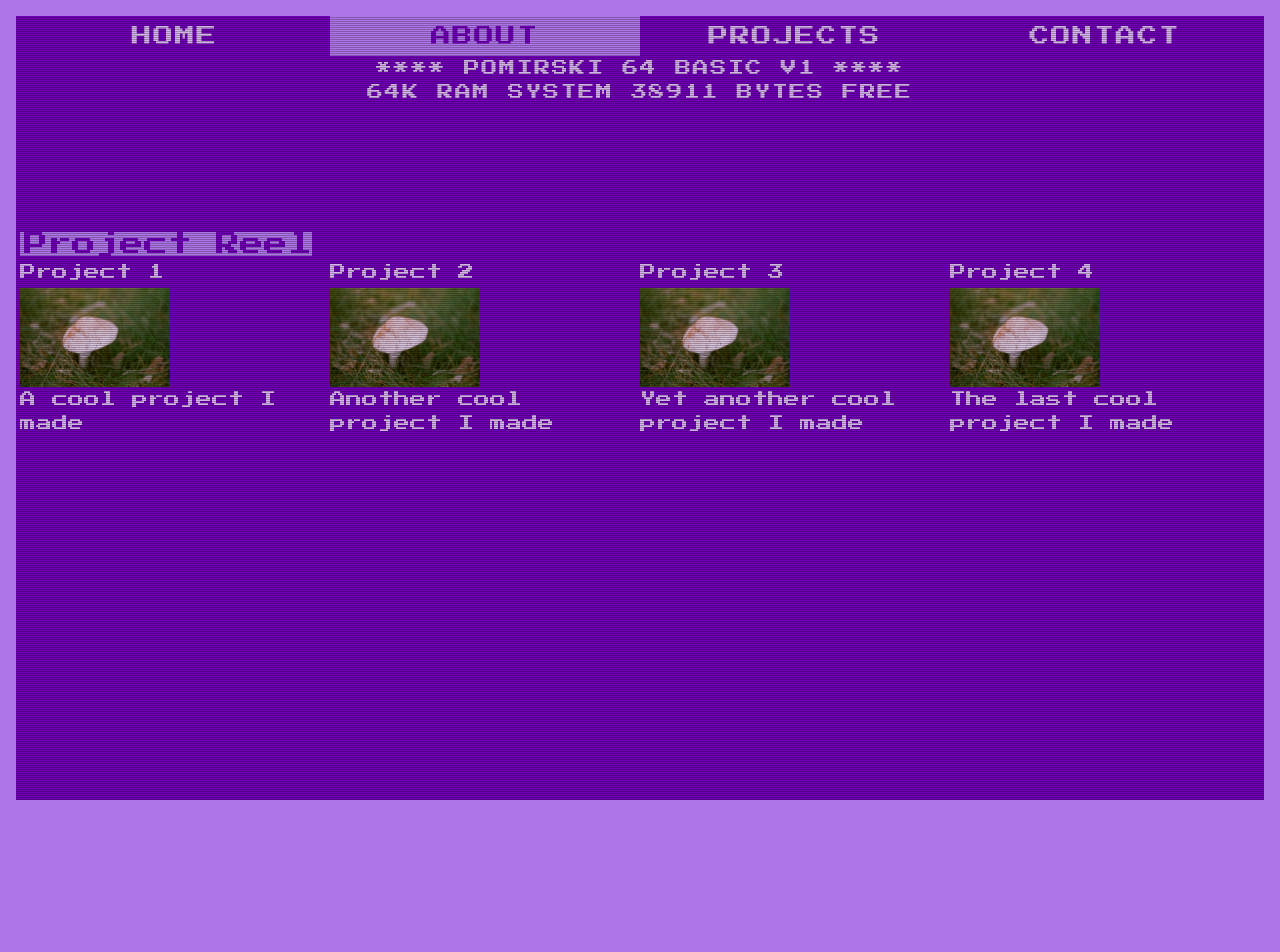
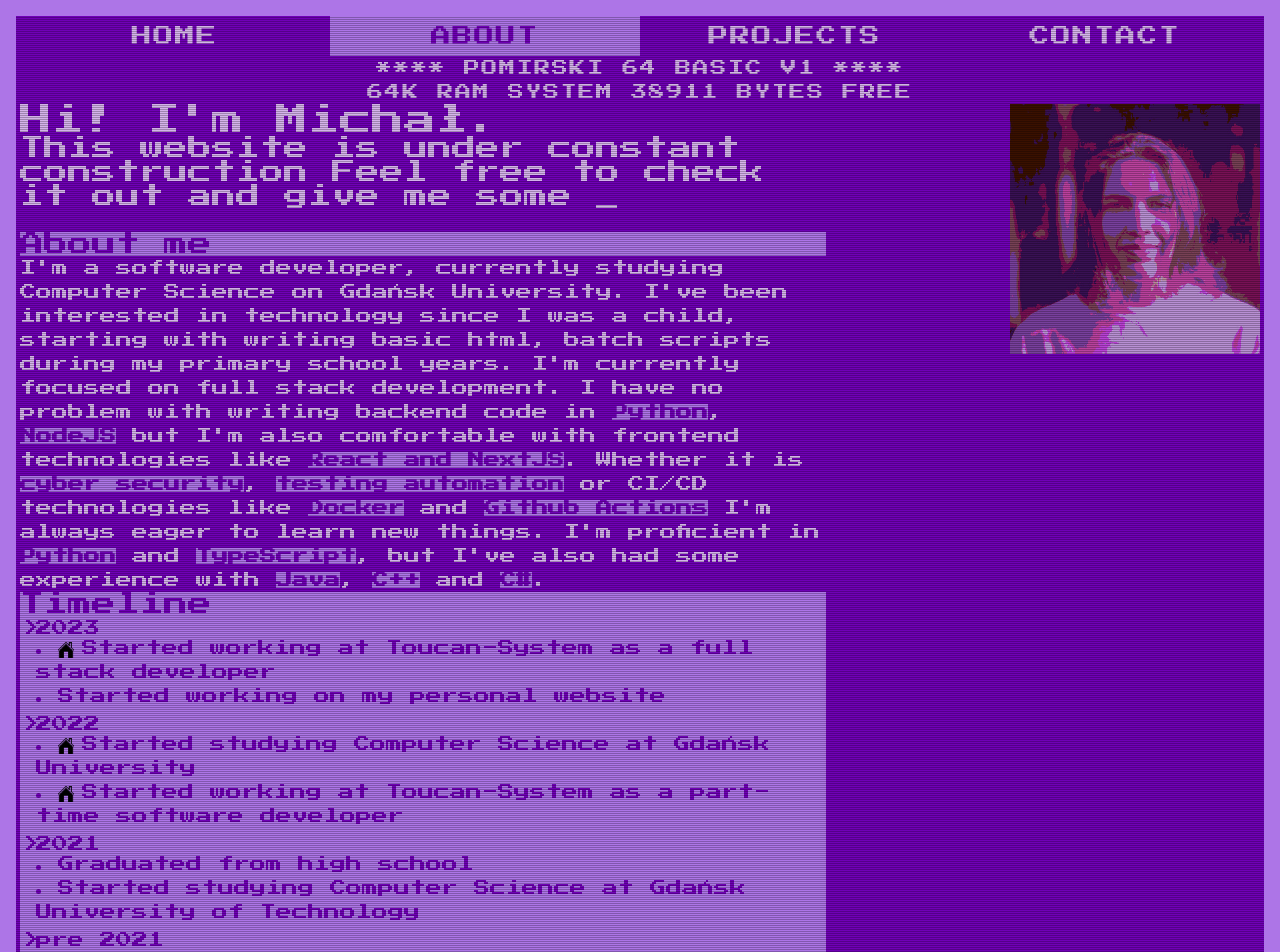
Before and after one commit to mpomirski/portfolio, a Next.js app: page /about in a window 1280 px wide. Shown: the top 952 px of the page. Before the commit the page ends 800 px from the top, so only its background shows below. Built offline with nearby package versions, Linux system fonts and the light colour scheme.

Commit message:
Added about page

```diff
--- a/src/app/about/page.tsx
+++ b/src/app/about/page.tsx
@@ -1,13 +1,17 @@
 import Header from '@/components/Header';
 import About from '@/components/About';
+import Introduction from '@/components/Introduction';
 import ButtonState from '@/utils/ButtonState';
 const AboutPage: React.FC = () => {
   return (
     <div className="content px-1 min-h-[calc(100vh-1rem)] relative">
       <Header current_website={ButtonState.ABOUT} />
       <main className="min-h-32">
+        <Introduction />
+      </main>
+      <section className="w-[65%]">
         <About />
-      </main>
+      </section>
     </div>
   );
 };
--- a/src/app/page.tsx
+++ b/src/app/page.tsx
@@ -2,7 +2,35 @@ import About from '@/components/About';
 import Introduction from '@/components/Introduction';
 import Header from '@/components/Header';
 import ButtonState from '@/utils/ButtonState';
-
+import ProjectReel from '@/components/ProjectReel';
+import Project from '@/components/Project';
+import my_image from '../../public/my_image3.jpg';
+const projects = [
+  <Project
+    title="Project 1"
+    description="A cool project I made"
+    image={my_image}
+    key="1"
+  />,
+  <Project
+    title="Project 2"
+    description="Another cool project I made"
+    image={my_image}
+    key="2"
+  />,
+  <Project
+    title="Project 3"
+    description="Yet another cool project I made"
+    image={my_image}
+    key="3"
+  />,
+  <Project
+    title="Project 4"
+    description="The last cool project I made"
+    image={my_image}
+    key="4"
+  />,
+];
 export default function Home() {
   return (
     <div className="content px-1 min-h-[calc(100vh-1rem)] relative">
@@ -11,7 +39,7 @@ export default function Home() {
         <Introduction />
       </main>
       <section>
-        <About />
+        <ProjectReel projects={projects} />
       </section>
     </div>
   );
--- a/src/components/About.tsx
+++ b/src/components/About.tsx
@@ -1,37 +1,26 @@
 import React from 'react';
-import ProjectReel from '@/components/ProjectReel';
-import Project from '@/components/Project';
-import my_image from '../../public/my_image3.jpg';
-const projects = [
-  <Project
-    title="Project 1"
-    description="A cool project I made"
-    image={my_image}
-    key="1"
-  />,
-  <Project
-    title="Project 2"
-    description="Another cool project I made"
-    image={my_image}
-    key="2"
-  />,
-  <Project
-    title="Project 3"
-    description="Yet another cool project I made"
-    image={my_image}
-    key="3"
-  />,
-  <Project
-    title="Project 4"
-    description="The last cool project I made"
-    image={my_image}
-    key="4"
-  />,
-];
+import Timeline from '@/components/Timeline';
+
 const About: React.FC = () => {
   return (
     <div>
-      <ProjectReel projects={projects} />
+      <h2 className="bg-[var(--background-color)] text-[var(--foreground-color)]">
+        About me
+      </h2>
+      <p className="[&>b]:bg-[var(--background-color)] [&>b]:text-[var(--foreground-color)]">
+        I'm a software developer, currently studying Computer Science on Gdańsk
+        University. I've been interested in technology since I was a child,
+        starting with writing basic html, batch scripts during my primary school
+        years. I'm currently focused on full stack development. I have no
+        problem with writing backend code in <b>Python</b>, <b>NodeJS</b> but
+        I'm also comfortable with frontend technologies like{' '}
+        <b>React and NextJS</b>. Whether it is <b>cyber security</b>,{' '}
+        <b>testing automation</b> or CI/CD technologies like <b>Docker</b> and{' '}
+        <b>Github Actions</b> I'm always eager to learn new things. I'm
+        proficient in <b>Python</b> and <b>TypeScript</b>, but I've also had
+        some experience with <b>Java</b>, <b>C++</b> and <b>C#</b>.
+      </p>
+      <Timeline />
     </div>
   );
 };
--- a/src/components/Introduction.tsx
+++ b/src/components/Introduction.tsx
@@ -8,18 +8,28 @@ enum IntroductionState {
   'Image',
   'Description',
 }
-const Introduction: React.FC = () => {
+
+interface IntroductionProps {
+  introduction?: string;
+  description?: string;
+}
+const Introduction: React.FC<IntroductionProps> = ({
+  introduction,
+  description,
+}) => {
   const [introState, setIntroState] = useState<IntroductionState>(
     IntroductionState.Introduction,
   );
-  const description =
-    'This website is under constant construction \
+  if (!introduction) introduction = "Hi! I'm Michał.";
+  if (!description)
+    description =
+      'This website is under constant construction \
     Feel free to check it out and give me some feedback!';
   return (
     <div className="relative w-full h-max">
       <div className="flex flex-col w-[65%]">
         <Typewriter
-          text="Hi! I'm Michał."
+          text={introduction}
           size={'h1'}
           speed={50}
           onFinish={() => setIntroState(IntroductionState.Image)}
--- a/src/components/ProjectReel.tsx
+++ b/src/components/ProjectReel.tsx
@@ -1,6 +1,5 @@
 import React from 'react';
 import Project from '@/components/Project';
-
 interface ProjectReelProps {
   projects: React.ReactElement<typeof Project>[];
 }
--- /dev/null
+++ b/src/components/Timeline.tsx
@@ -0,0 +1,83 @@
+import WorkIcon from '../../public/home.png';
+import SchoolIcon from '../../public/home.png';
+import Image from 'next/image';
+
+const Timeline: React.FC = () => {
+  return (
+    <div className="flex flex-col h-full">
+      <h2 className="bg-[var(--background-color)] text-[var(--foreground-color)]">
+        Timeline
+      </h2>
+      <div className="flex flex-row items-center justify-center bg-[var(--background-color)] text-[var(--foreground-color)] relative">
+        <ul className="flex flex-col relative ml-3 [&_ul]:list-disc [&_ul]:list-inside [&_h3]:before:absolute [&_h3]:before:-ml-3 [&_h3]:before:content-['>']">
+          <li className="p-1">
+            <h3>2023</h3>
+            <ul>
+              <li>
+                <Image
+                  src={WorkIcon}
+                  alt="work icon"
+                  width="10"
+                  height="10"
+                  className="inline-block w-4 h-4 mr-2"
+                />
+                Started working at{' '}
+                <a href="https://www.toucan-system.com/">Toucan-System</a> as a
+                full stack developer
+              </li>
+              <li>Started working on my personal website</li>
+            </ul>
+          </li>
+          <li className="p-1">
+            <h3>2022</h3>
+            <ul>
+              <li>
+                <Image
+                  src={WorkIcon}
+                  alt="work icon"
+                  width="10"
+                  height="10"
+                  className="inline-block w-4 h-4 mr-2"
+                />
+                Started studying Computer Science at Gdańsk University
+              </li>
+              <li>
+                <Image
+                  src={WorkIcon}
+                  alt="work icon"
+                  width="10"
+                  height="10"
+                  className="inline-block w-4 h-4 mr-2"
+                />
+                Started working at{' '}
+                <a href="https://www.toucan-system.com/">Toucan-System</a> as a
+                part-time software developer
+              </li>
+            </ul>
+          </li>
+          <li className="p-1">
+            <h3>2021</h3>
+            <ul>
+              <li>Graduated from high school</li>
+              <li>
+                Started studying Computer Science at Gdańsk University of
+                Technology
+              </li>
+            </ul>
+          </li>
+          <li className="p-1">
+            <h3>pre 2021</h3>
+            <ul>
+              <li>
+                Learning coding on my own during high school. Started with
+                Python and C++.
+              </li>
+            </ul>
+          </li>
+        </ul>
+      </div>
+    </div>
+  );
+};
+
+export default Timeline;
```
Also changed, not shown: public/home.png (added).
